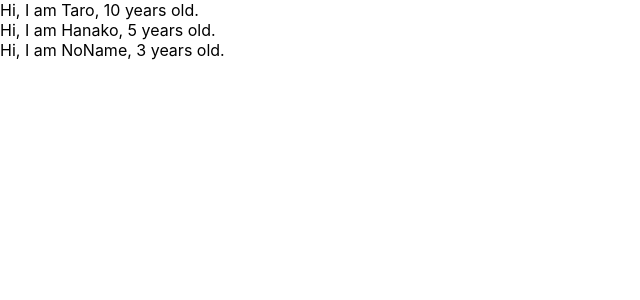
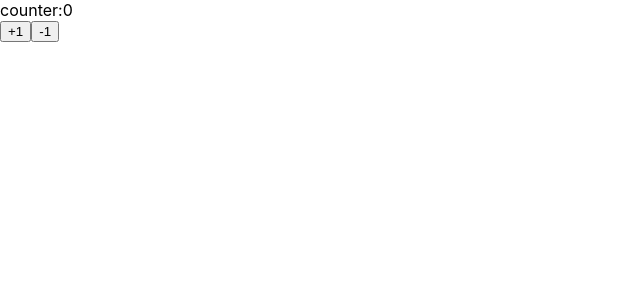
Before and after one commit to takuya-shirakane/react-redux-crud-application, a React (Create React App) app: page / in a window 1280 px wide. Shown: the top 300 px of the page, without its empty margins (0-640 px from the left). Built offline with nearby package versions, Linux system fonts and the light colour scheme.

Commit message:
learn state

```diff
--- a/src/App.js
+++ b/src/App.js
@@ -1,34 +1,20 @@
-import React from 'react';
-import PropTypes from 'prop-types';
+import React, { useState } from 'react';
 
-const App = () => {
-  const profiles = [
-    { name: "Taro", age: 10 },
-    { name: "Hanako", age: 5 },
-    { name: "NoName", age: 3 }
-  ]
+const App = () => (<Counter></Counter>)
+
+const Counter = (props) => {
+  const [count, setCount] = useState(0);
+
+  const handlePlus = () => { setCount(count + 1) }
+  const handleMinus = () => { setCount(count - 1) }
+
   return (
-    <div>
-      {
-        profiles.map((profile, index) => {
-          return <User name={profile.name} age={profile.age} key={index} />
-        })
-      }
-
-    </div>
-  );
-}
-
-const User = (props) => {
-  return (
-    <div>Hi, I am {props.name}, {props.age} years old.</div>
+    <React.Fragment>
+      <div>counter:{count}</div>
+      <button onClick={handlePlus}>+1</button>
+      <button onClick={handleMinus} >-1</button>
+    </React.Fragment>
   )
 }
 
-User.propTypes = {
-  name: PropTypes.string,
-  age: PropTypes.number.isRequired
-}
-
-
 export default App;
```
